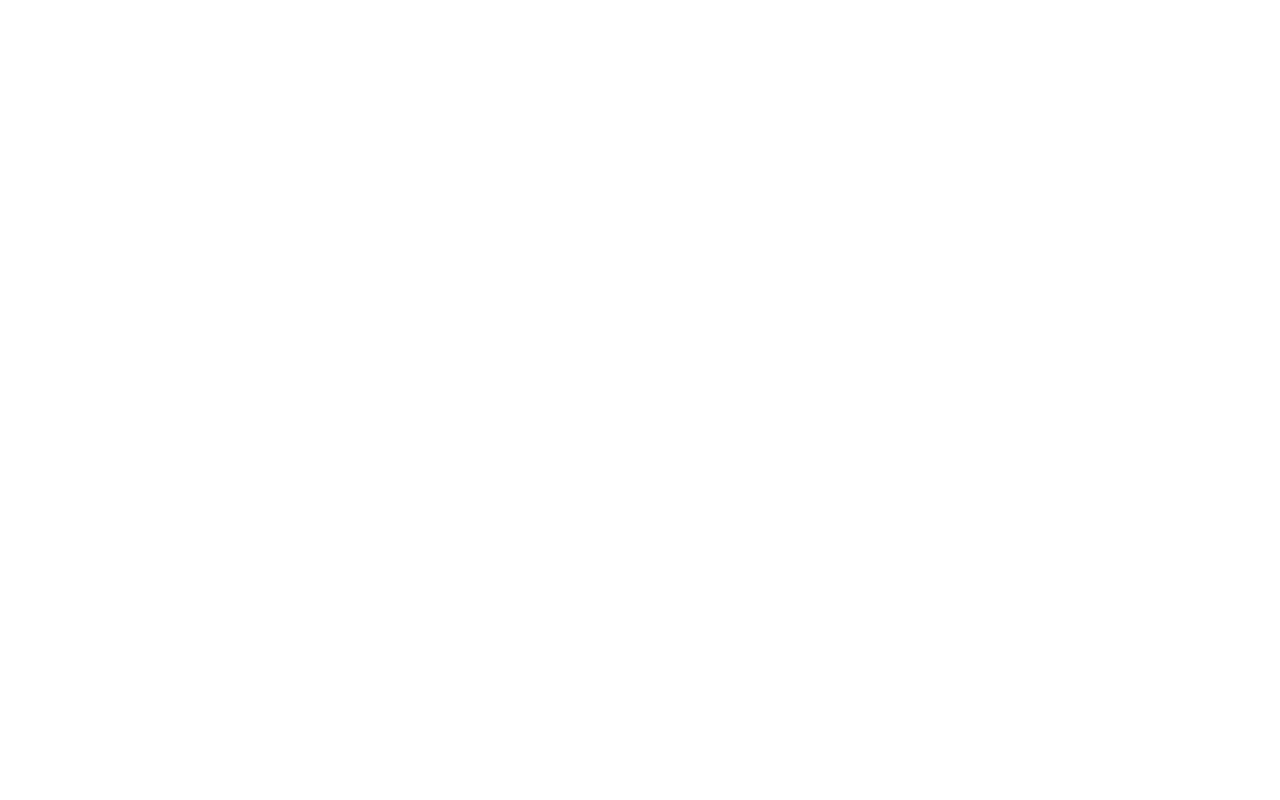
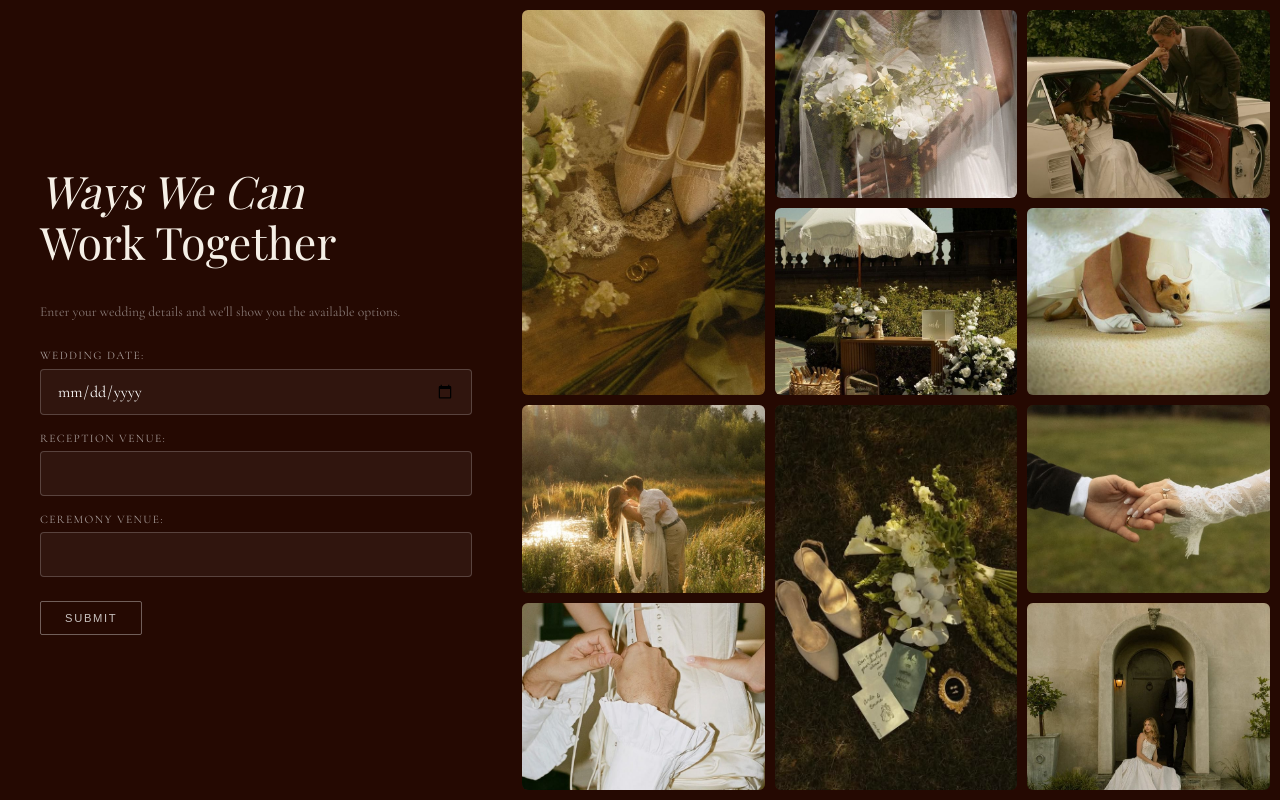
Before and after one commit to valez4mora/EverAfter, a plain HTML site: page form.html in a window 1280 px wide. Drawn offline with nearby package versions, Linux system fonts and the light colour scheme; a web font is replaced by a local one.

Commit message:
Formulario

```diff
--- /dev/null
+++ b/css/form.css
@@ -0,0 +1,192 @@
+@import url('https://fonts.googleapis.com/css2?family=Playfair+Display:ital,wght@0,400;1,400&family=Cormorant+Garamond:wght@300;400&display=swap');
+
+/* ----------------- Reset ----------------- */
+*,
+*::before,
+*::after {
+    box-sizing: border-box;
+    margin: 0;
+    padding: 0;
+}
+
+html {
+    font-size: 16px;
+    scroll-behavior: smooth;
+}
+
+body {
+    background-color: #250902;
+    color: #fff;
+    font-family: 'Cormorant Garamond', serif;
+}
+
+/* ----------------- Mosaic Section ----------------- */
+/* Layout de dos columnas: izquierda más estrecha, derecha más ancha */
+.mosaic-section {
+    display: grid;
+    grid-template-columns: 1fr 1.5fr;
+    min-height: 100vh;
+    /* Ocupa al menos toda la altura de la pantalla */
+}
+
+/* Columna izquierda: contenido centrado verticalmente */
+.mosaic-left {
+    padding: 3.5rem 2.5rem;
+    display: flex;
+    flex-direction: column;
+    justify-content: center;
+    gap: 1rem;
+    /* Espacio entre el título y el formulario */
+}
+
+/* Título principal en fuente serif elegante */
+.mosaic-left h1 {
+    font-family: 'Playfair Display', serif;
+    font-size: 2.8rem;
+    font-weight: 400;
+    line-height: 1.15;
+    /* Interlineado ajustado */
+    color: #F5EFE6;
+    margin-bottom: 1rem;
+}
+
+/* Parte en cursiva del título */
+.mosaic-left h1 em {
+    font-style: italic;
+}
+
+/* Lista de servicios con líneas divisoras sutiles */
+.services-list {
+    list-style: none;
+    border-top: 0.5px solid rgba(255, 255, 255, 0.2);
+    margin-bottom: 2.5rem;
+}
+
+/* ----------------- Form Section ----------------- */
+/* Descripción del formulario en tono suave */
+.form-section p {
+    font-size: 0.85rem;
+    color: rgba(255, 255, 255, 0.45);
+    line-height: 1.8;
+    margin-bottom: 1.5rem;
+}
+
+/* Etiquetas de los campos en mayúsculas y espaciadas */
+.form-section label {
+    display: block;
+    font-size: 0.72rem;
+    letter-spacing: 0.12em;
+    text-transform: uppercase;
+    color: rgba(255, 255, 255, 0.6);
+    margin-bottom: 0.4rem;
+    margin-top: 1rem;
+}
+
+/* Campos de texto y fecha con fondo translúcido */
+.form-section input[type="text"],
+.form-section input[type="date"] {
+    width: 100%;
+    background: rgba(255, 255, 255, 0.05);
+    border: 0.5px solid rgba(255, 255, 255, 0.2);
+    color: #fff;
+    padding: 0.7rem 1rem;
+    font-family: inherit;
+    font-size: 1rem;
+    border-radius: 4px;
+}
+
+/* Botón de envío con estilo minimalista */
+.form-section input[type="submit"] {
+    margin-top: 1.5rem;
+    border: 0.5px solid rgba(255, 255, 255, 0.35);
+    color: rgba(255, 255, 255, 0.75);
+    padding: 0.65rem 1.5rem;
+    font-size: 0.7rem;
+    letter-spacing: 0.15em;
+    text-transform: uppercase;
+    cursor: pointer;
+    background: transparent;
+    border-radius: 2px;
+}
+
+/* Efecto hover: fondo levemente visible al pasar el mouse */
+.form-section input[type="submit"]:hover {
+    background: rgba(255, 255, 255, 0.08);
+}
+
+/* ----------------- Mosaic Grid ----------------- */
+/* Grid de 3 columnas y 4 filas para el mosaico de fotos */
+.mosaic-right {
+    display: grid;
+    grid-template-columns: 1fr 1fr 1fr;
+    grid-template-rows: repeat(4, 1fr);
+    gap: 10px;
+    padding: 10px;
+    height: 100vh;
+}
+
+/* Contenedor de cada foto */
+.photo {
+    overflow: hidden;
+    border-radius: 6px;
+    background: #3a1a10;
+}
+
+/* La foto llena su celda sin deformarse */
+.photo img {
+    width: 100%;
+    height: 100%;
+    object-fit: cover;
+    display: block;
+}
+
+/* Posiciones de cada foto en el grid */
+.p1 {
+    grid-column: 1;
+    grid-row: 1 / 3;
+}
+
+.p2 {
+    grid-column: 2;
+    grid-row: 1;
+}
+
+.p3 {
+    grid-column: 3;
+    grid-row: 1;
+}
+
+.p4 {
+    grid-column: 2;
+    grid-row: 2;
+}
+
+.p5 {
+    grid-column: 3;
+    grid-row: 2;
+}
+
+.p6 {
+    grid-column: 1;
+    grid-row: 3;
+}
+
+.p7 {
+    grid-column: 2;
+    grid-row: 3 / 5;
+}
+
+.p8 {
+    grid-column: 3;
+    grid-row: 3;
+}
+
+.p9 {
+    grid-column: 1;
+    grid-row: 4;
+}
+
+.p10 {
+    grid-column: 3;
+    grid-row: 4;
+}
--- a/css/style.css
+++ b/css/style.css
@@ -166,6 +166,7 @@
     nav a {
         width: 100%;
     }
+
     #ejemplos {
         grid-template-columns: 1fr;
     }
--- a/form.html
+++ b/form.html
@@ -0,0 +1,56 @@
+<!DOCTYPE html>
+<html lang="en">
+
+<head>
+    <meta charset="UTF-8">
+    <meta name="viewport" content="width=device-width, initial-scale=1.0">
+    <link rel="stylesheet" href="css/form.css">
+    <title>EverAfter</title>
+</head>
+
+<body>
+
+    <section class="mosaic-section">
+
+        <div class="mosaic-left">
+            <div>
+                <h1><em>Ways We Can</em><br>Work Together</h1>
+            </div>
+
+            <div class="form-section">
+                <p>Enter your wedding details and we'll show you the available options.</p>
+                <form action="submit_form.php" method="post">
+
+                    <label for="date">Wedding date:</label>
+                    <input type="date" id="date" name="date" required>
+
+                    <label for="recepcion">Reception venue:</label>
+                    <input type="text" id="recepcion" name="recepcion" required>
+
+                    <label for="ceremonia">Ceremony venue:</label>
+                    <input type="text" id="ceremonia" name="ceremonia" required>
+
+                    <input type="submit" value="Submit">
+
+                </form>
+            </div>
+        </div>
+
+        <div class="mosaic-right">
+            <div class="photo p1"><img src="resources/images/foto1.jpg" alt="Wedding 1"></div>
+            <div class="photo p2"><img src="resources/images/foto2.jpg" alt="Wedding 2"></div>
+            <div class="photo p3"><img src="resources/images/foto3.jpg" alt="Wedding 3"></div>
+            <div class="photo p4"><img src="resources/images/foto4.jpg" alt="Wedding 4"></div>
+            <div class="photo p5"><img src="resources/images/foto5.jpg" alt="Wedding 5"></div>
+            <div class="photo p6"><img src="resources/images/foto6.jpg" alt="Wedding 6"></div>
+            <div class="photo p7"><img src="resources/images/foto7.jpg" alt="Wedding 7"></div>
+            <div class="photo p8"><img src="resources/images/foto8.jpg" alt="Wedding 8"></div>
+            <div class="photo p9"><img src="resources/images/foto9.jpg" alt="Wedding 9"></div>
+            <div class="photo p10"><img src="resources/images/foto10.jpg" alt="Wedding 10"></div>
+        </div>
+
+    </section>
+
+</body>
+
+</html>
```
Also changed, not shown: css/body.css (+44 -24 lines), css/footer.css (+10 -5 lines), css/header.css (+31 -19 lines), index.html (line endings or trailing spaces), resources/images/foto1.jpg (added), resources/images/foto10.jpg (added), resources/images/foto2.jpg (added), resources/images/foto3.jpg (added), resources/images/foto4.jpg (added), resources/images/foto5.jpg (added), resources/images/foto6.jpg (added), resources/images/foto7.jpg (added), resources/images/foto8.jpg (added), resources/images/foto9.jpg (added).
